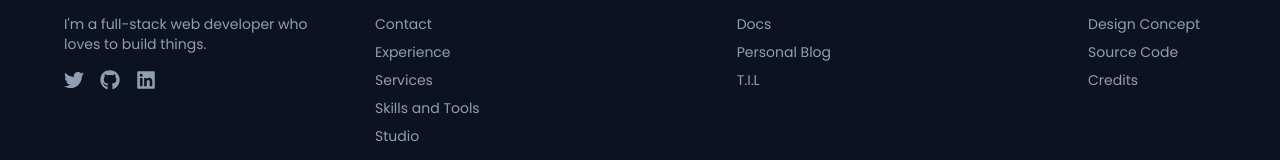
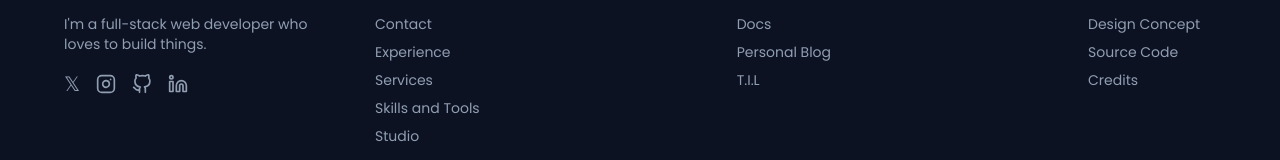
Before and after one commit to ImJars/Development-full-coding, a React (Vite) app: page / in a window 1280 px wide. Shown: the part 1703-1863 px from the top of the page. Built offline with nearby package versions, Linux system fonts and the light colour scheme.

Commit message:
Update footer.jsx

```diff
--- a/src/footer.jsx
+++ b/src/footer.jsx
@@ -1,5 +1,5 @@
 import React from "react";
-import { FaTwitter, FaGithub, FaLinkedin } from "react-icons/fa";
+import { FiGithub, FiLinkedin, FiInstagram } from "react-icons/fi";
 import FooterLink from "./components/footer/footerLinks";
 
 function Footer() {
@@ -15,21 +15,27 @@ function Footer() {
             <div className="flex space-x-4 text-xl">
               <a
                 href="#"
-                className="hover:text-text-blue hover:transition hover:duration-500"
+                className="hover:text-text-blue hover:transition hover:duration-500 flex"
               >
-                <FaTwitter />
+                𝕏
               </a>
               <a
                 href="#"
-                className="hover:text-text-blue hover:transition hover:duration-500"
+                className="hover:text-text-blue hover:transition hover:duration-500 flex items-center"
               >
-                <FaGithub />
+                <FiInstagram />
               </a>
               <a
                 href="#"
-                className="hover:text-text-blue hover:transition hover:duration-500"
+                className="hover:text-text-blue hover:transition hover:duration-500 flex items-center"
               >
-                <FaLinkedin />
+                <FiGithub />
+              </a>
+              <a
+                href="#"
+                className="hover:text-text-blue hover:transition hover:duration-500 flex items-center"
+              >
+                <FiLinkedin />
               </a>
             </div>
           </div>
```
